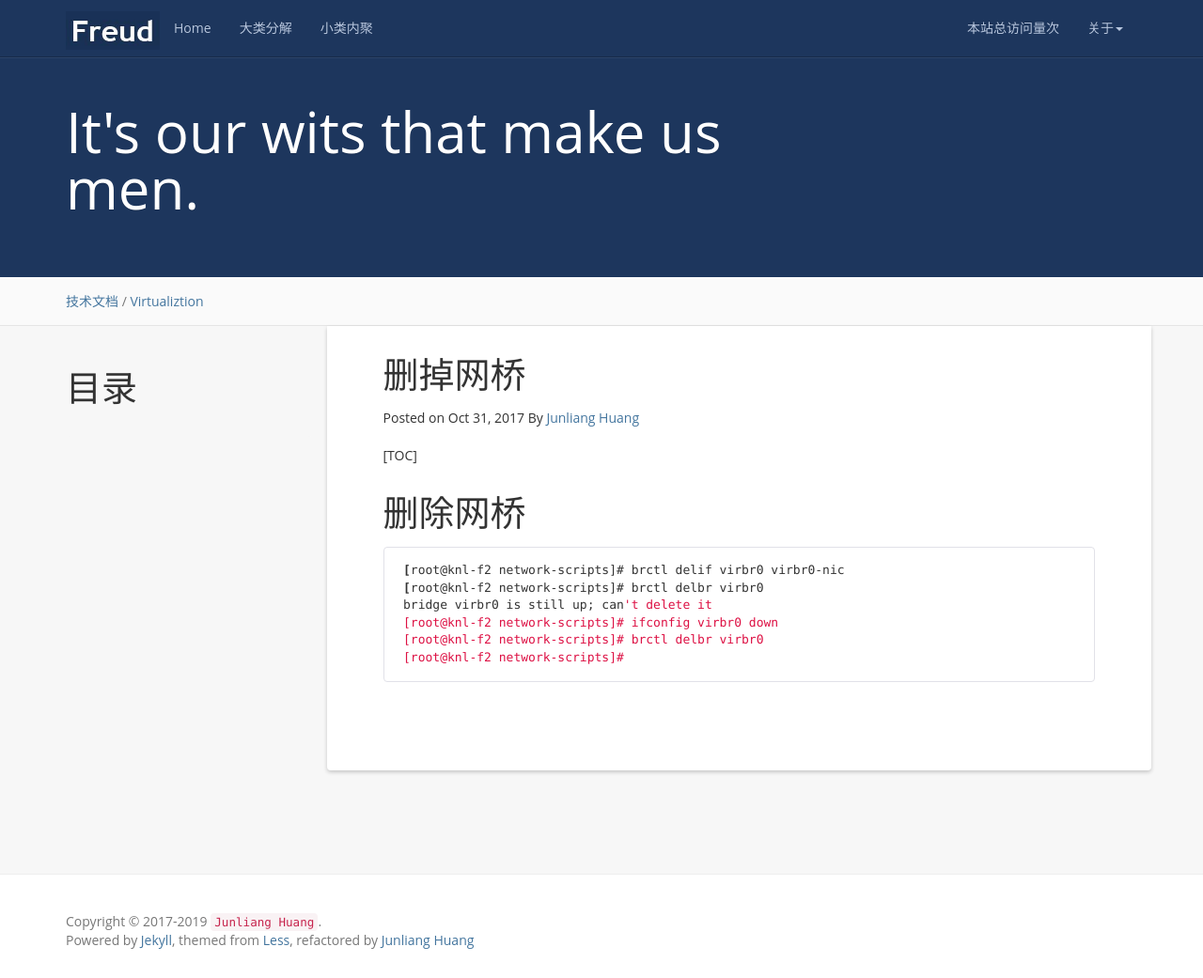
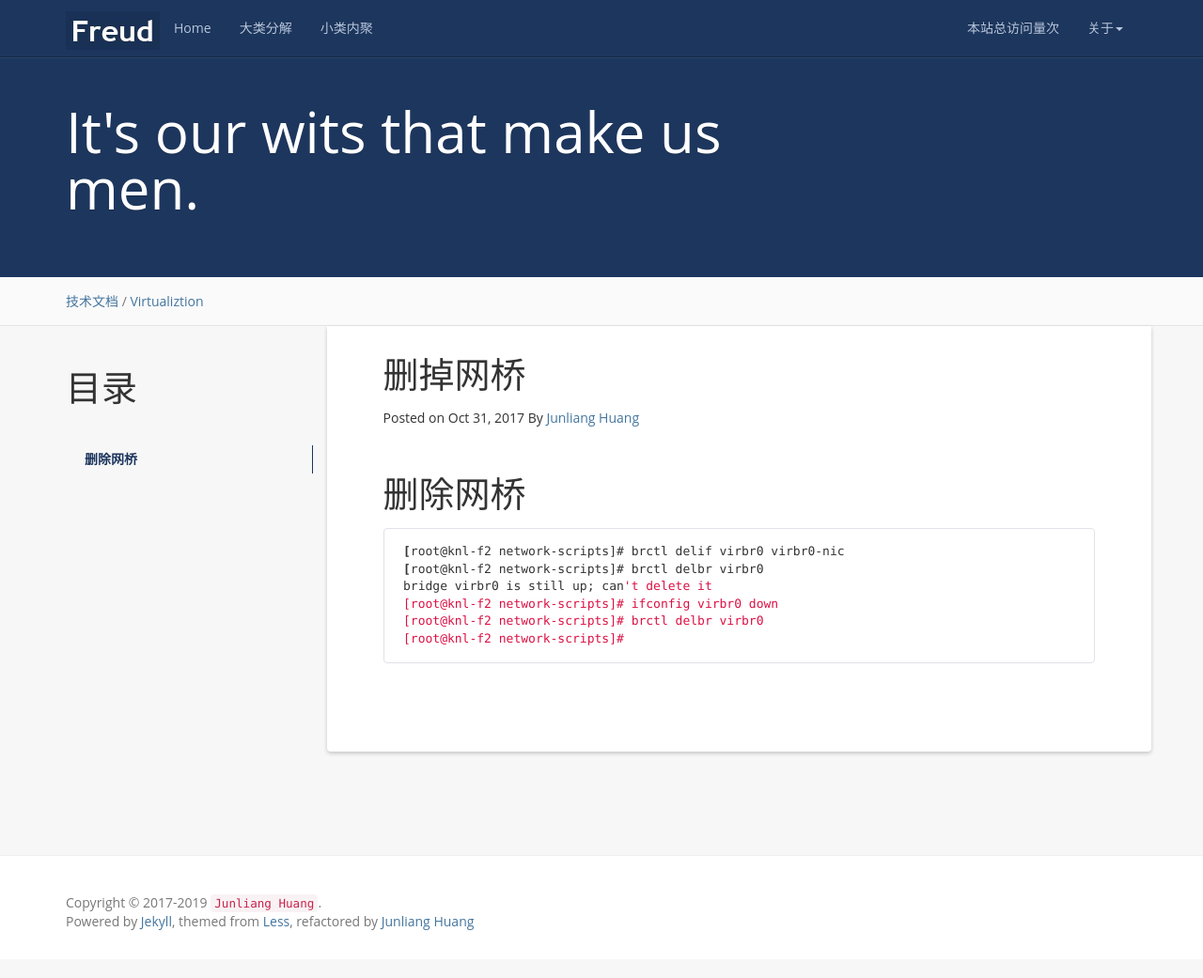
Before and after one commit to hjl21/hjl21.github.io, a Jekyll site: the page built from _posts/2017-10-31-delte-bridge.md, in a window 1280 px wide and 1041 px high. Shown: the whole window at 94% size. Built offline with Jekyll 4.4.1, drawn with Linux system fonts in a browser that asks for light colours; nearby versions of some CDN libraries; a script that is not in the unit is left out; comment, search, counter and statistics services are not loaded.

Commit message:
Update 2017-10-31-delte-bridge.md

```diff
--- a/_posts/2017-10-31-delte-bridge.md
+++ b/_posts/2017-10-31-delte-bridge.md
@@ -6,9 +6,8 @@ categories: 技术文档
 tag: Virtualiztion
 ---
 
-
-
-[TOC]
+* content
+{:toc}
 
 # 删除网桥
 
```
